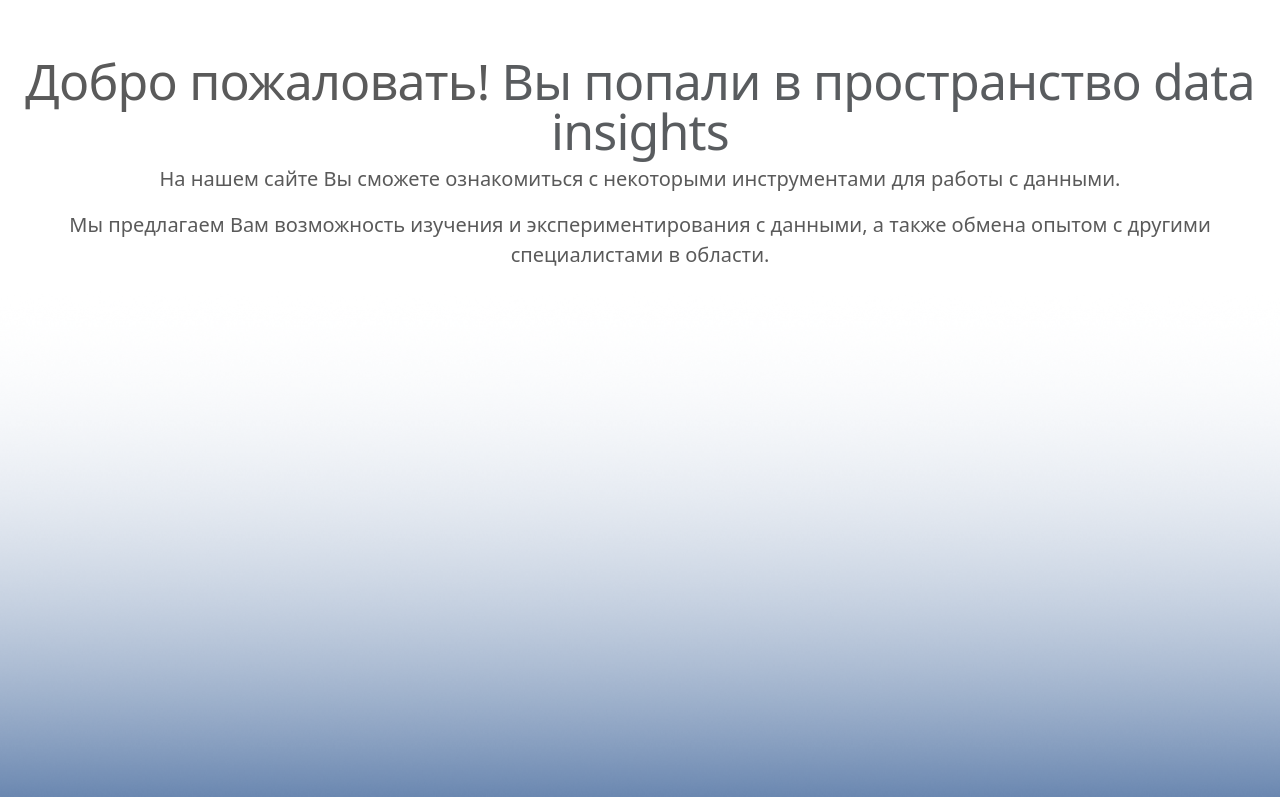
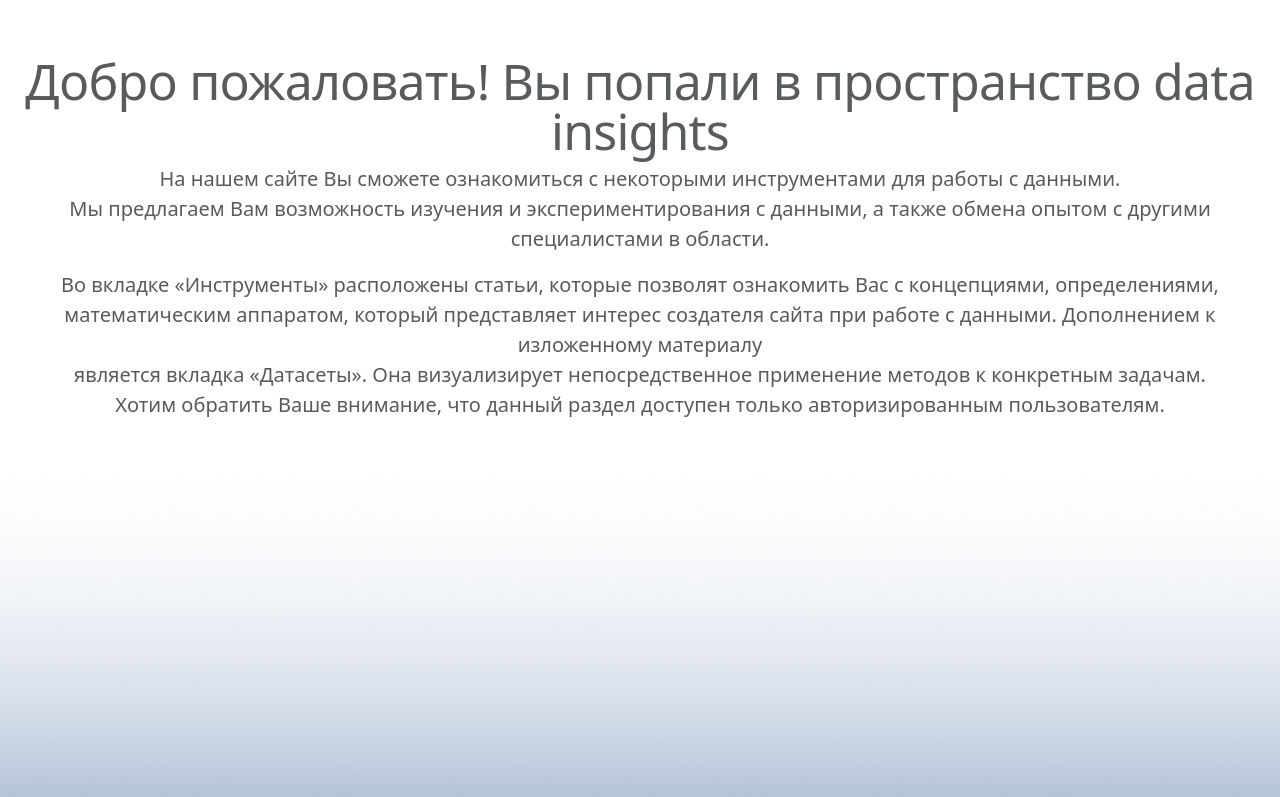
Before and after one commit to daarra/-ourse-project, a PHP site: page / in a window 1280 px wide. Shown: the part 616-1413 px from the top of the page. Run offline with PHP 8.4, Linux system fonts and the light colour scheme.

Commit message:
Обновленное описание главной страницы.

```diff
--- a/index.php
+++ b/index.php
@@ -55,11 +55,15 @@
     </button>
   </div>
 
-<div class="text-center">
+  <div class="text-center text-justify">
   <h2 class="featurette-heading">Добро пожаловать! <span class="text-muted">Вы попали в пространство data insights</span></h2>
-  <p class="lead">На нашем сайте Вы сможете ознакомиться с некоторыми инструментами для работы с данными.</p>
-  <p class="lead">Мы предлагаем Вам возможность изучения и экспериментирования с данными, а также обмена опытом с другими специалистами в области.</p>
+  <p class="lead">На нашем сайте Вы сможете ознакомиться с некоторыми инструментами для работы с данными. <br/> Мы предлагаем Вам возможность изучения и экспериментирования с данными, а также обмена опытом с другими специалистами в области.</p>
+  <p class="lead">Во вкладке <strong>«Инструменты»</strong> расположены статьи, которые позволят ознакомить Вас с концепциями, определениями,
+  <br/> математическим аппаратом, который представляет интерес создателя сайта при работе с данными. Дополнением к изложенному материалу
+  <br/>является вкладка <strong>«Датасеты»</strong>. Она визуализирует непосредственное применение методов к конкретным задачам.
+  <br/> Хотим обратить Ваше внимание, что данный раздел доступен только <strong>авторизированным</strong> пользователям.</p>
 </div>
+
 
 <div class="carousel-inner">
   <div class="carousel-item active">
```
